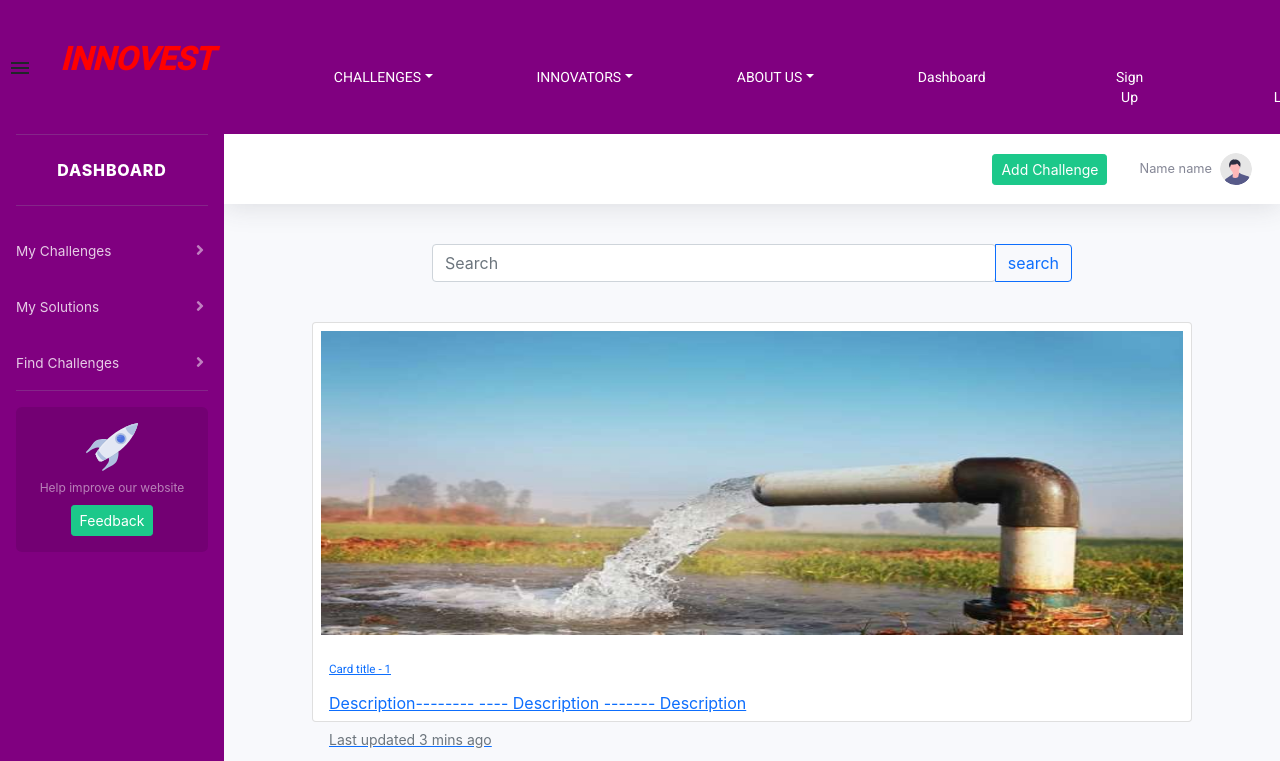
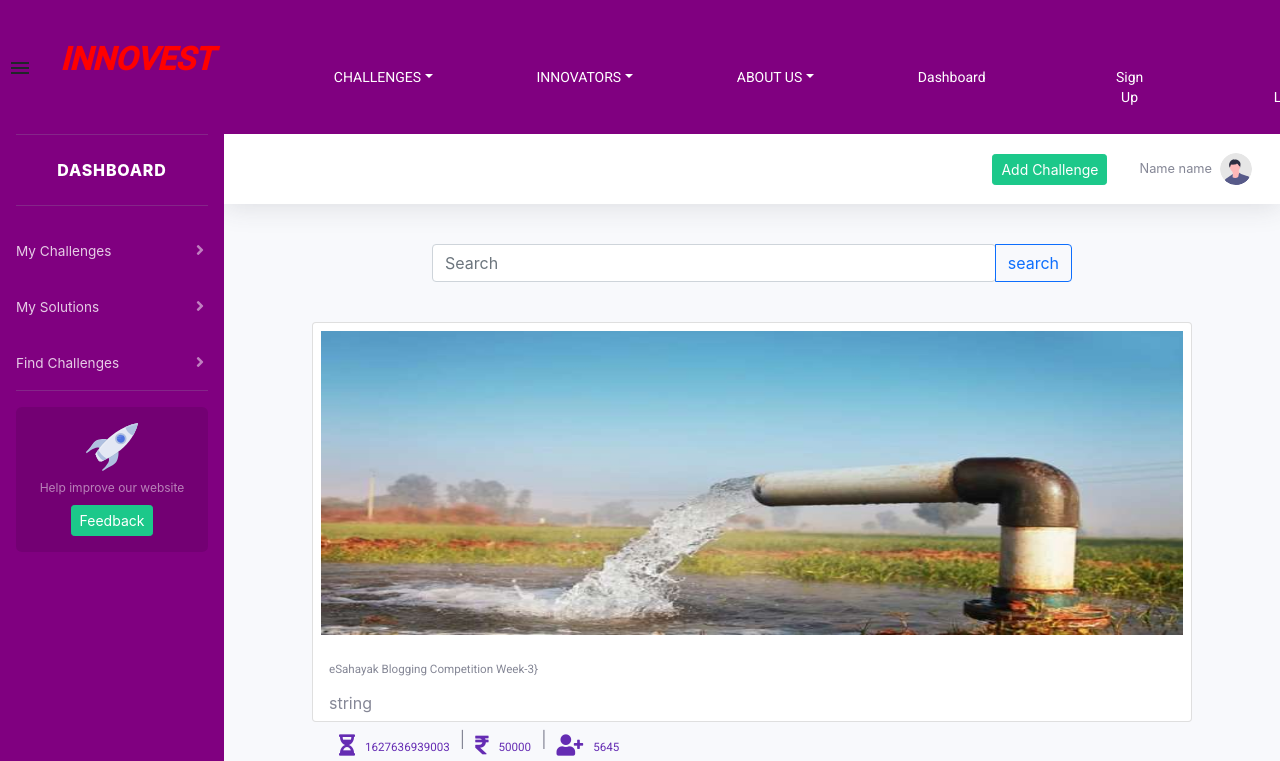
Before and after one commit to icode09/Innovest, an Angular app in the folder webapp/: page /dashboard/ch-list in a window 1280 px wide. Shown: the top 761 px of the page. Built offline with nearby package versions, Linux system fonts and the light colour scheme.

Commit message:
updated ch-list

```diff
--- a/webapp/src/app/challenge-list/challenge-list.component.css
+++ b/webapp/src/app/challenge-list/challenge-list.component.css
@@ -11,3 +11,21 @@
     width: 55rem;
     height: 25rem;
 }
+.basicInfo{
+    display: flex;
+    flex-direction: row;
+    margin-bottom: 0;
+}
+.basicInfoCard{
+    display: flex;
+    flex-direction: row;
+    margin: 10px;
+    justify-content:center;
+    color: #652cb3;
+}
+.basicInfoCard h5{
+    text-align:center;
+    align-items:center;
+    justify-content:center;
+    margin-left: 10px;
+}
--- a/webapp/src/app/challenge-list/challenge-list.component.html
+++ b/webapp/src/app/challenge-list/challenge-list.component.html
@@ -4,13 +4,28 @@
     <button type="button" class="btn btn-outline-primary">search</button>
 </div>
 
-<a href="#">
+<a (click)="viewChallenge(challenge)">
     <div class="card mb-3">
         <img class="card-img-top" src="../../assets/images/water.jpg" alt="Card image cap" style="height:40vh; padding:0.5em">
         <div class="card-body">
-            <h5 class="card-title">Card title - 1</h5>
-            <p class="card-text">Description--------	---- Description	 -------     	Description</p>
-            <p class="card-text"><small class="text-muted">Last updated 3 mins ago</small></p>
+            <h5 class="card-title">{{challenge.challengeName}}}</h5>
+            <p class="card-text">{{challenge.description}}</p>
+            <div class="basicInfo">
+                <div class="basicInfoCard">
+                  <i class="fas fa-hourglass-half fa-lg"></i>
+                  <h5>{{ challenge.endDate }}</h5>
+                </div>
+                <span>&#124;</span>
+                <div class="basicInfoCard">
+                  <i class="fas fa-rupee-sign fa-lg"></i>
+                  <h5>{{ challenge.rewardPrize }}</h5>
+                </div>
+                <span>&#124;</span>
+                <div class="basicInfoCard">
+                  <i class="fas fa-user-plus fa-lg"></i>
+                  <h5>{{ challenge.registrations }}</h5>
+                </div>
+              </div>
         </div>
     </div>
 </a>
--- a/webapp/src/app/challenge-list/challenge-list.component.ts
+++ b/webapp/src/app/challenge-list/challenge-list.component.ts
@@ -1,5 +1,36 @@
 import { Component, OnInit } from '@angular/core';
+import { Router } from '@angular/router';
 
+export interface Domain {
+  name: string;
+}
+export interface UserProfile{
+    userId:number;
+    userName:String;
+    password:String;
+    domain:String[];
+    bio:String;
+    avatar:String;
+    avatarName:String
+}
+export interface Challenge {
+  challengeId: number;
+  challengerId: number;
+  challengeName: string;
+  description: string;
+  rules: string;
+  abstraction: string;
+  startDate: number;
+  endDate: number;
+  paid: boolean;
+  rewardPrize: number;
+  challengeImage: string;
+  imageName: string;
+  documentUrl: string;
+  domains: String[];
+  registrations: number;
+  views: number;
+}
 @Component({
   selector: 'app-challenge-list',
   templateUrl: './challenge-list.component.html',
@@ -7,9 +38,49 @@ import { Component, OnInit } from '@angular/core';
 })
 export class ChallengeListComponent implements OnInit {
 
-  constructor() { }
+  challenge: Challenge = {
+    challengeId: 1,
+    challengerId: 1,
+    challengeName: 'eSahayak Blogging Competition Week-3',
+    description: 'string',
+    rules: 'string',
+    abstraction:
+      "'All that you need to know about eSahayak Blogging Competition Week-3 eSahayak is back with the Blogging Competition. In this week we will select the top 5 published articles from eSahayak Blog and award them a certificate of excellence. Moreover, the top 2 blogs of the week will get a reward of INR 1,000 each.One person can submit as many articles as they want to. However, only one article submitted by an individual in a week will be considered for the prize money. But, submitting more articles will increase your chances of winning.We hope that this competition will provide you with an opportunity to publish your pieces, and to give you early experience with a competitive edge in the marketplace!'",
+    startDate: Date.now(),
+    endDate: Date.now() + 3,
+    paid: true,
+    rewardPrize: 50000,
+    challengeImage: "https://d8it4huxumps7.cloudfront.net/uploads/images/opportunity/banner/60f95db3b3711_copy_of_linkedin_post__3_.png?d=1920x1920",
+    imageName: 'string',
+    documentUrl: 'string',
+    domains: [
+      'aerospace' ,
+      'science' ,
+      'engineering' ,
+      "rocket science"
+    ],
+    registrations: 5645,
+    views: 6504,
+  };
+  users:UserProfile[] = [{
+    userId:1,
+    userName:"Rohit Kumar",
+    password:"String;",
+    domain: [
+      'aerospace' ,
+      'science' ,
+      'engineering' ,
+      "rocket science"
+    ],
+    bio:"String",
+    avatar:"String",
+    avatarName:"String"
+  }]
+  constructor(private router:Router) { }
 
   ngOnInit(): void {
   }
-
+  viewChallenge(challenge:Challenge){
+    this.router.navigate(['/challenge-desc',JSON.stringify({challengeId:challenge.challengeId,challengeName:challenge.challengeName})])
+  }
 }
```
